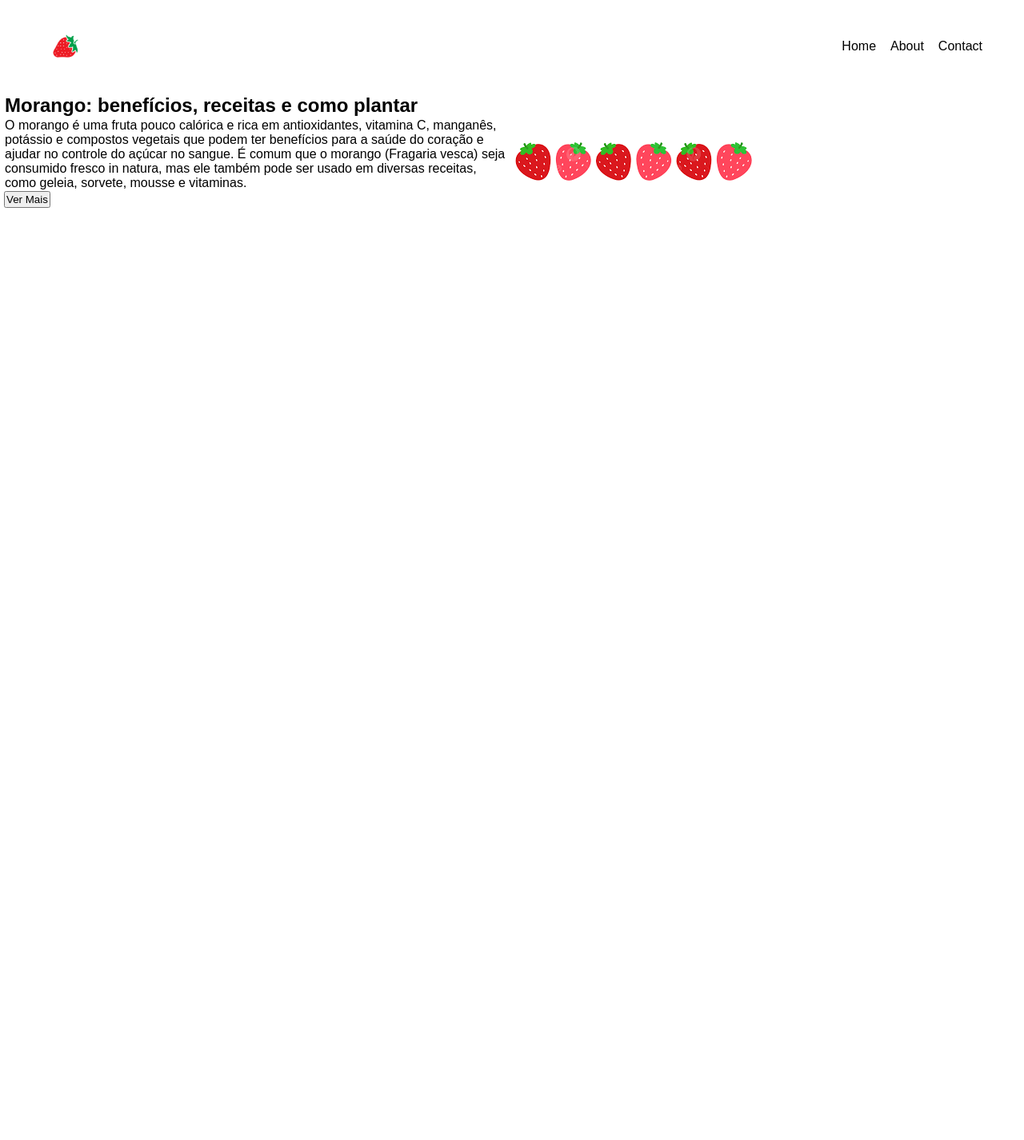
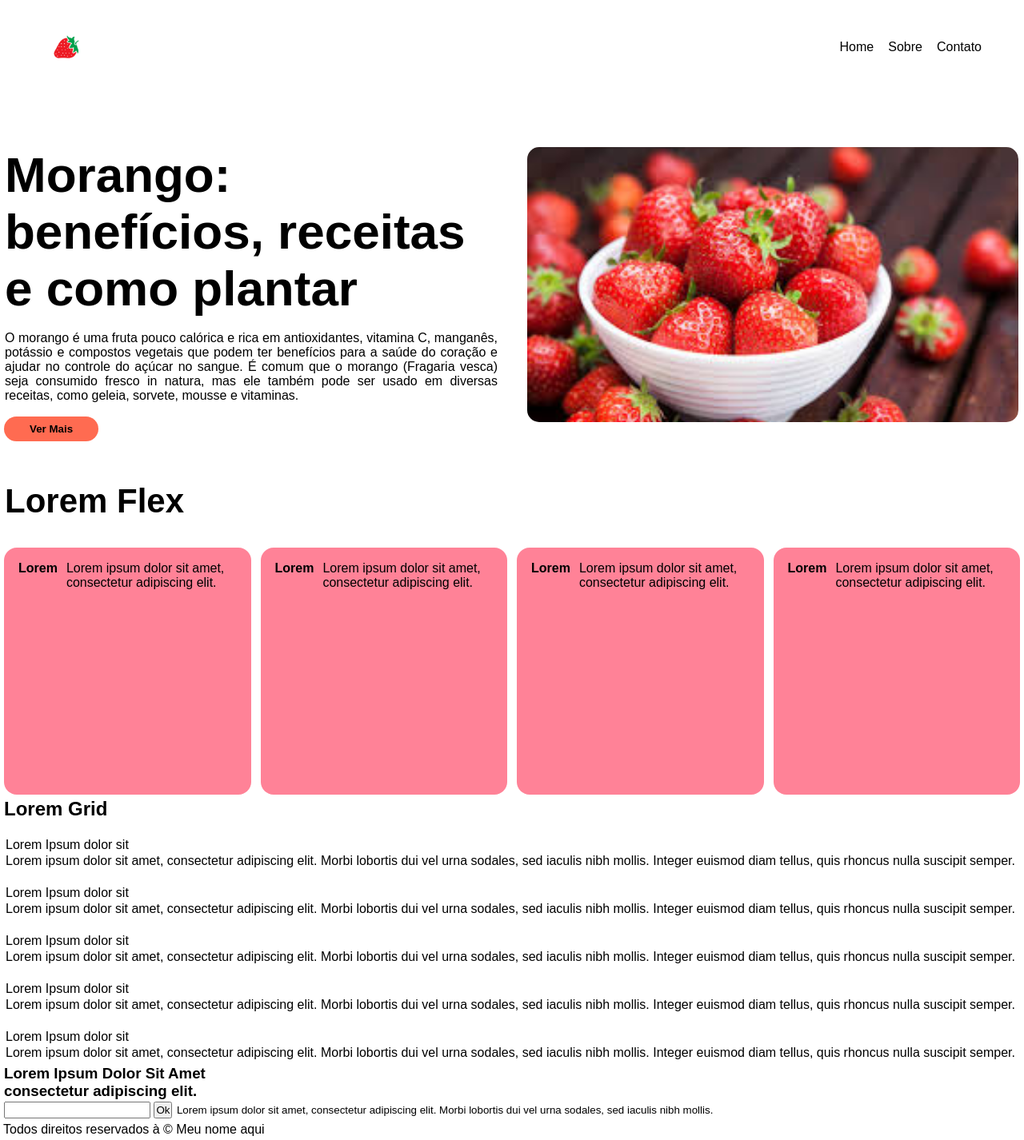
Before and after one commit to anaelisaaa/Criando-Site, a plain HTML site: page index.html in a window 1280 px wide. Shown: the whole page at 80% size. Before the commit the page ends 800 px from the top, so only its background shows below. Drawn offline with Linux system fonts and the light colour scheme.

Commit message:
Segunda Etapa do Site

```diff
--- a/estilo.css
+++ b/estilo.css
@@ -14,7 +14,10 @@ main{
     margin: 0 auto;
 }
 
- .barra-de-navegacao {
+ .barra-de-navegacao > div {
+   width: 100%;
+   max-width: 80rem;
+   margin: 0 auto;
     padding: 24px 48px;
     display: flex;
     justify-content: space-between;
@@ -33,6 +36,67 @@ main{
  }
 
  .home{
+   padding-top: 64px;
     display: grid;
+    gap: 32px;
     grid-template-columns: 1fr 1fr;
  }
+
+ .home h2 {
+   font-size: 62px;
+   margin-bottom: 16px;
+ }
+ .home p {
+   font-size: 16px;
+   text-align: justify;
+   margin-bottom: 16px;
+ }
+
+ .home button {
+   font-weight: bold;
+   padding: 8px 32px;
+   border: none;
+   border-radius: 999px;
+   background-color:#ff6b51;
+   margin-bottom: 16px;
+ }
+
+ .home__imagem {
+   width: 100%;
+   aspect-ratio: 16/9;
+ }
+
+ .home__imagem img {
+   object-fit: cover;
+   width: 100%;
+   height: 100%;
+   border-radius: 16px;
+ }
+
+ /* SOBRE */
+
+ .sobre {
+   padding-top: 32px;
+ }
+
+ .sobre h2 {
+   font-size: 42px;
+   margin-bottom: 32px;
+ }
+
+.sobre > div {
+   display: flex;
+   gap: 12px;
+}
+
+.sobre__card {
+   background-color: hwb(350 51% 0%);
+   border-radius: 16px;
+   padding: 16px;
+   aspect-ratio: 1/1;
+
+   display: flex;
+   align-items: column;
+   flex-direction: end;
+   gap: 8px;
+}
--- a/index.html
+++ b/index.html
@@ -8,11 +8,13 @@
 </head>
 <body>
     <nav class ="barra-de-navegacao">
-        <img src="a.jpg"  height="64" alt="morango">
-        <div class="links">
-            <a href="">Home</a>
-            <a href="">About</a>
-            <a href="">Contact</a>
+        <div>
+            <img src="a.jpg"  height="64" alt="morango">
+            <div class="links">
+                <a href="#">Home</a>
+                <a href="#sobre">Sobre</a>
+                <a href="#contato">Contato</a>
+            </div>
         </div>
     </nav>
     <main>
@@ -30,9 +32,94 @@
                 <button> Ver Mais </button>
             </div>
             <div>
-             <img src="union.png">
+                <div class="home__imagem">
+                    <img src="test.jpeg" alt=""/>
+                </div>
             </div>
         </section>
-    </main>
-</body>
-</html>
+        <section class="sobre">
+            <h2><b>Lorem Flex</b></h2>
+            <div>
+              <div class="sobre__card">
+                <p><b>Lorem</b></p>
+                <p>Lorem ipsum dolor sit amet, consectetur adipiscing elit.</p>
+              </div>
+              <div class="sobre__card">
+                <p><b>Lorem</b></p>
+                <p>Lorem ipsum dolor sit amet, consectetur adipiscing elit.</p>
+              </div>
+              <div class="sobre__card">
+                <p><b>Lorem</b></p>
+                <p>Lorem ipsum dolor sit amet, consectetur adipiscing elit.</p>
+              </div>
+              <div class="sobre__card">
+                <p><b>Lorem</b></p>
+                <p>Lorem ipsum dolor sit amet, consectetur adipiscing elit.</p>
+              </div>
+            </div>
+          </section>
+          <section>
+            <h2>Lorem Grid</h2>
+            <div>
+              <div>
+                <img src="" alt="" />
+                <p>Lorem Ipsum dolor sit</p>
+                <p>
+                  Lorem ipsum dolor sit amet, consectetur adipiscing elit. Morbi
+                  lobortis dui vel urna sodales, sed iaculis nibh mollis. Integer
+                  euismod diam tellus, quis rhoncus nulla suscipit semper.
+                </p>
+              </div>
+              <div>
+                <img src="" alt="" />
+                <p>Lorem Ipsum dolor sit</p>
+                <p>
+                  Lorem ipsum dolor sit amet, consectetur adipiscing elit. Morbi
+                  lobortis dui vel urna sodales, sed iaculis nibh mollis. Integer
+                  euismod diam tellus, quis rhoncus nulla suscipit semper.
+                </p>
+              </div>
+              <div>
+                <img src="" alt="" />
+                <p>Lorem Ipsum dolor sit</p>
+                <p>
+                  Lorem ipsum dolor sit amet, consectetur adipiscing elit. Morbi
+                  lobortis dui vel urna sodales, sed iaculis nibh mollis. Integer
+                  euismod diam tellus, quis rhoncus nulla suscipit semper.
+                </p>
+              </div>
+              <div>
+                <img src="" alt="" />
+                <p>Lorem Ipsum dolor sit</p>
+                <p>
+                  Lorem ipsum dolor sit amet, consectetur adipiscing elit. Morbi
+                  lobortis dui vel urna sodales, sed iaculis nibh mollis. Integer
+                  euismod diam tellus, quis rhoncus nulla suscipit semper.
+                </p>
+              </div>
+              <div>
+                <img src="" alt="" />
+                <p>Lorem Ipsum dolor sit</p>
+                <p>
+                  Lorem ipsum dolor sit amet, consectetur adipiscing elit. Morbi
+                  lobortis dui vel urna sodales, sed iaculis nibh mollis. Integer
+                  euismod diam tellus, quis rhoncus nulla suscipit semper.
+                </p>
+              </div>
+            </div>
+          </section>
+          <section>
+            <h3>Lorem Ipsum Dolor Sit Amet<br />consectetur adipiscing elit.</h3>
+            <form action="">
+              <input type="text" />
+              <input type="submit" value="Ok" />
+              <small>Lorem ipsum dolor sit amet, consectetur adipiscing elit. Morbi
+                lobortis dui vel urna sodales, sed iaculis nibh mollis.</small>
+            </form>
+          </section>
+        </main>
+        <footer>
+            <p>Todos direitos reservados à &#xA9; Meu nome aqui</p>
+        </footer>
+    </body>
+  </html>
```
Also changed, not shown: test.jpeg (added).
